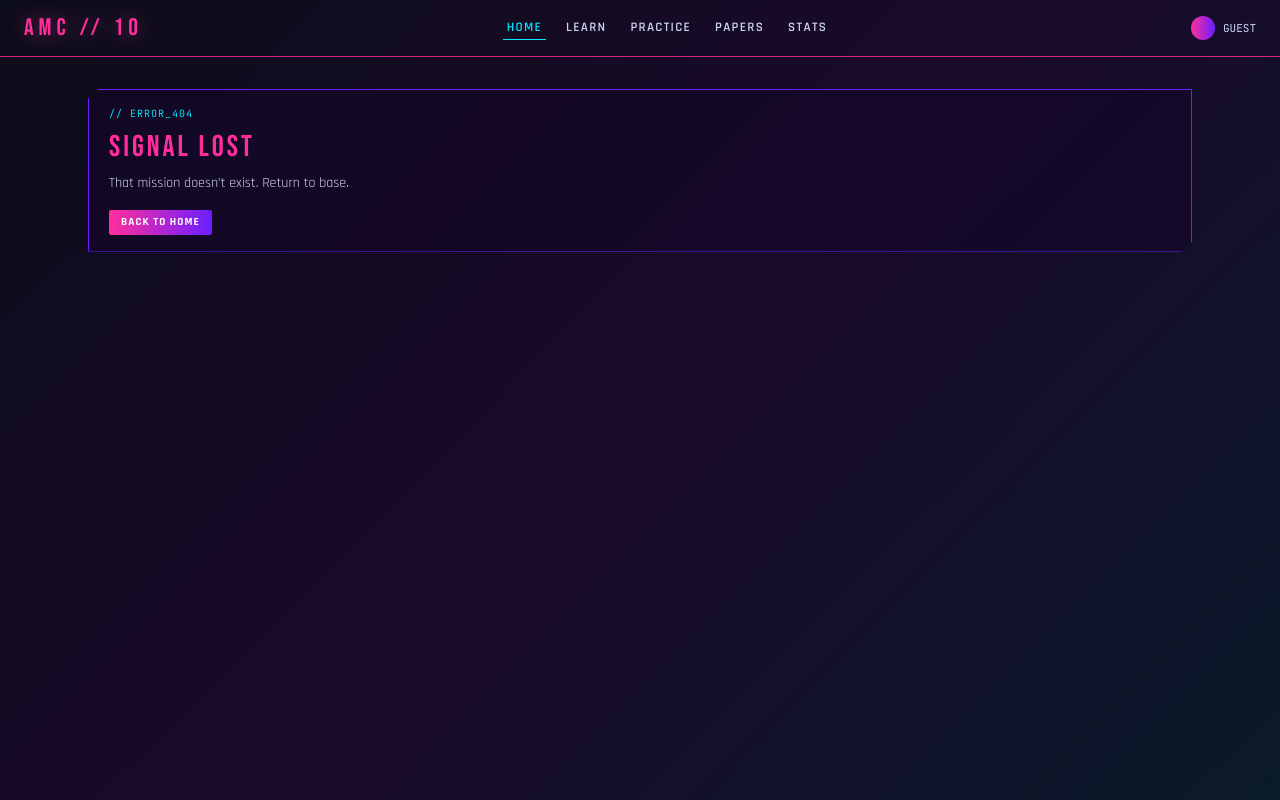
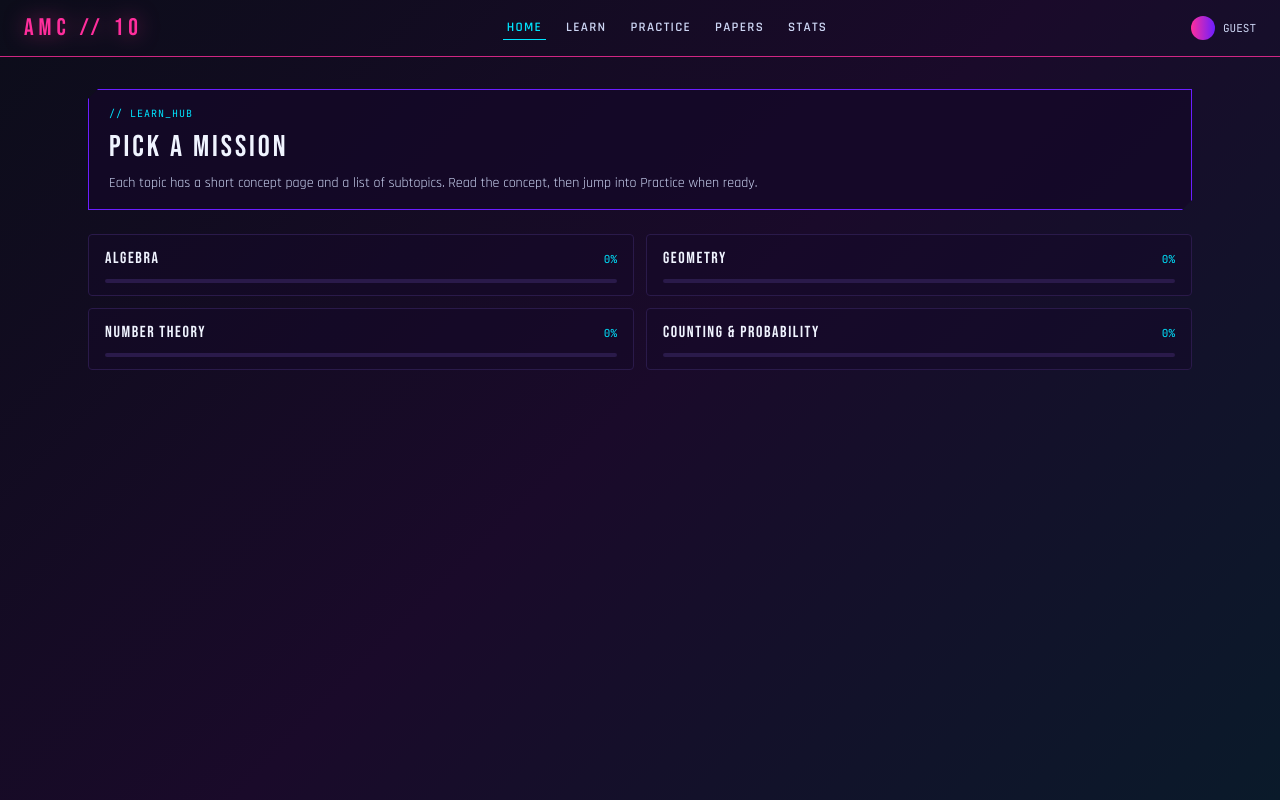
Before and after one commit to ajithkumarky/amc10, a Next.js app: page /learn in a window 1280 px wide. Before the commit this address had no page. Built offline with nearby package versions, Linux system fonts and the light colour scheme.

Commit message:
feat(learn): /learn hub page

```diff
--- /dev/null
+++ b/app/learn/page.tsx
@@ -0,0 +1,29 @@
+import { Panel } from '@/components/ui/panel';
+import { TopicTile } from '@/components/ui/topic-tile';
+import { TOPICS } from '@/lib/topics';
+
+export const metadata = {
+  title: 'Learn — AMC // 10',
+};
+
+export default function LearnHub() {
+  return (
+    <div className="space-y-6">
+      <Panel kicker="LEARN_HUB">
+        <h1 className="font-display text-3xl tracking-widest text-cyber-ink">
+          PICK A MISSION
+        </h1>
+        <p className="mt-2 text-sm text-cyber-mute">
+          Each topic has a short concept page and a list of subtopics. Read the
+          concept, then jump into Practice when ready.
+        </p>
+      </Panel>
+
+      <div className="grid gap-3 sm:grid-cols-2">
+        {TOPICS.map((t) => (
+          <TopicTile key={t.slug} slug={t.slug} name={t.name} progress={0} accent={t.accent} />
+        ))}
+      </div>
+    </div>
+  );
+}
```
